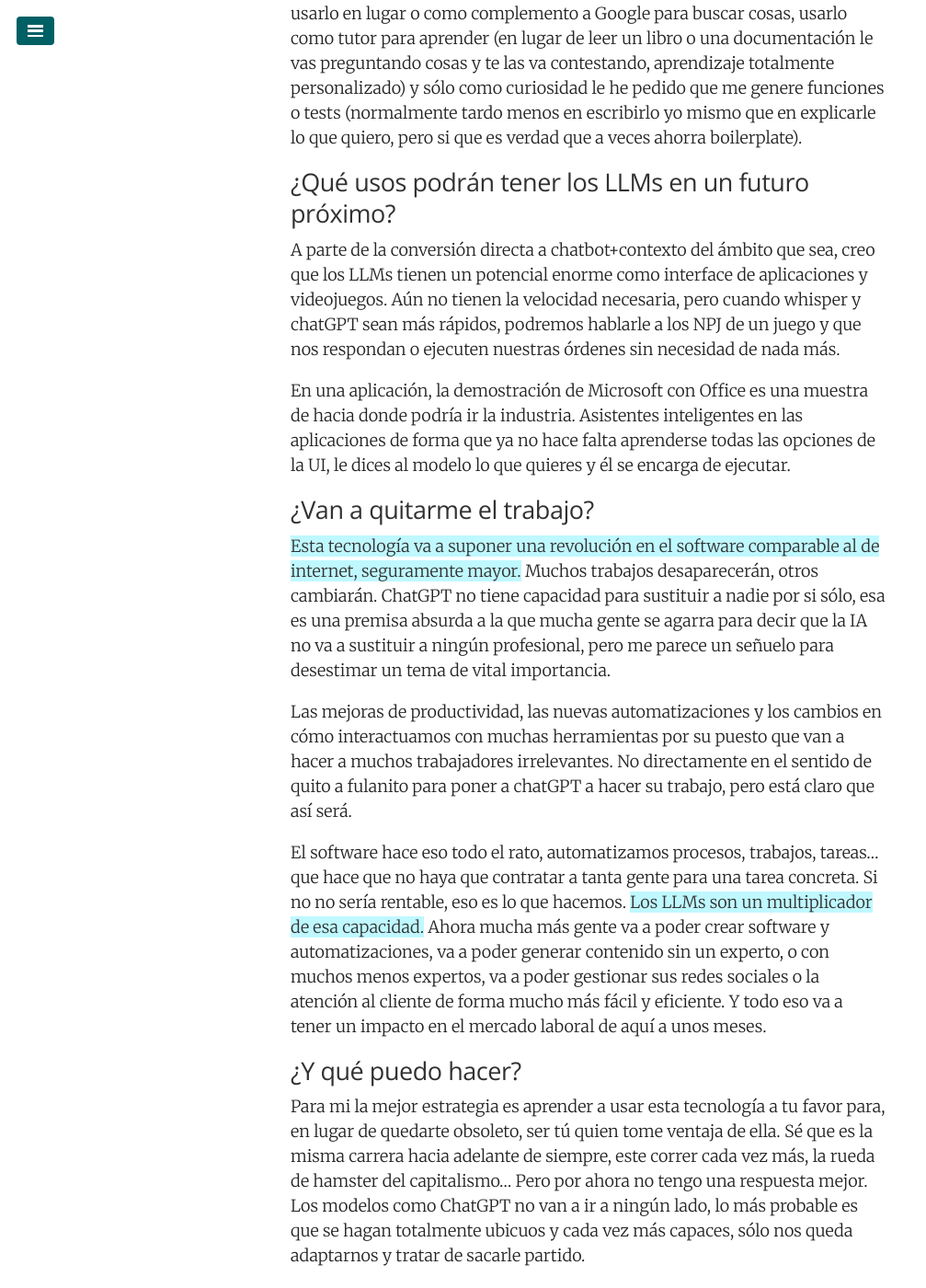
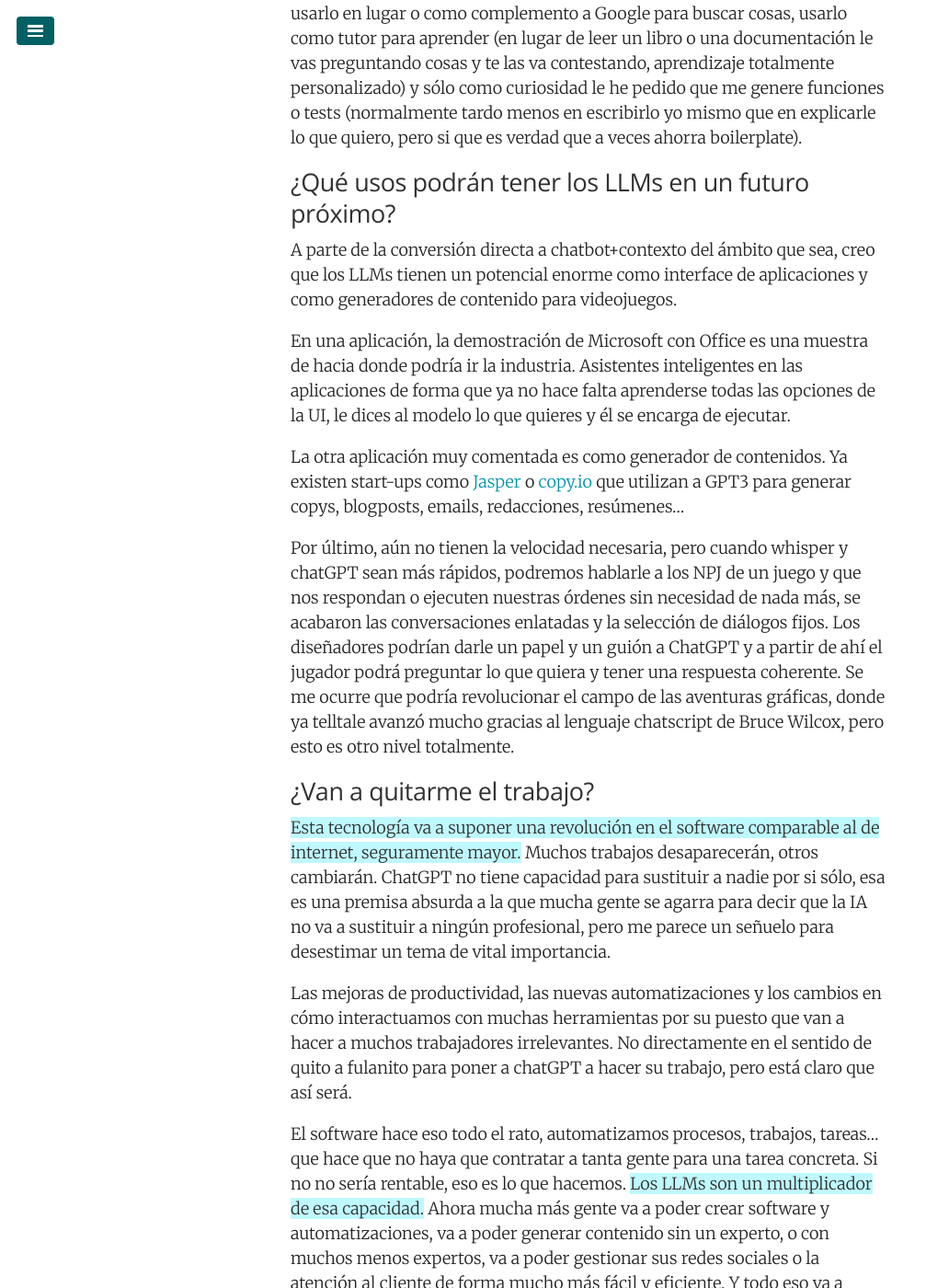
Before and after one commit to juanmirod/juanmirod.github.io, a Jekyll site: the page built from _posts/2023-03-26-chat-gpt.markdown, in a window 1280 px wide and 1400 px high, scrolled down 2532 px. Shown: the whole window at 92% size, without its empty margins (0-1007 px from the left). Built offline with Jekyll 4.4.1, drawn with Linux system fonts in a browser that asks for light colours.

Commit message:
fixes in aplications section

```diff
--- a/_posts/2023-03-26-chat-gpt.markdown
+++ b/_posts/2023-03-26-chat-gpt.markdown
@@ -42,9 +42,13 @@
 
 ## ¿Qué usos podrán tener los LLMs en un futuro próximo?
 
-A parte de la conversión directa a chatbot+contexto del ámbito que sea, creo que los LLMs tienen un potencial enorme como interface de aplicaciones y videojuegos. Aún no tienen la velocidad necesaria, pero cuando whisper y chatGPT sean más rápidos, podremos hablarle a los NPJ de un juego y que nos respondan o ejecuten nuestras órdenes sin necesidad de nada más.
+A parte de la conversión directa a chatbot+contexto del ámbito que sea, creo que los LLMs tienen un potencial enorme como interface de aplicaciones y como generadores de contenido para videojuegos.
 
 En una aplicación, la demostración de Microsoft con Office es una muestra de hacia donde podría ir la industria. Asistentes inteligentes en las aplicaciones de forma que ya no hace falta aprenderse todas las opciones de la UI, le dices al modelo lo que quieres y él se encarga de ejecutar.
+
+La otra aplicación muy comentada es como generador de contenidos. Ya existen start-ups como [Jasper](https://www.jasper.ai/) o [copy.io](https://www.copy.ai/) que utilizan a GPT3 para generar copys, blogposts, emails, redacciones, resúmenes...
+
+Por último, aún no tienen la velocidad necesaria, pero cuando whisper y chatGPT sean más rápidos, podremos hablarle a los NPJ de un juego y que nos respondan o ejecuten nuestras órdenes sin necesidad de nada más, se acabaron las conversaciones enlatadas y la selección de diálogos fijos. Los diseñadores podrían darle un papel y un guión a ChatGPT y a partir de ahí el jugador podrá preguntar lo que quiera y tener una respuesta coherente. Se me ocurre que podría revolucionar el campo de las aventuras gráficas, donde ya telltale avanzó mucho gracias al lenguaje chatscript de Bruce Wilcox, pero esto es otro nivel totalmente.
 
 ## ¿Van a quitarme el trabajo?
 
```
